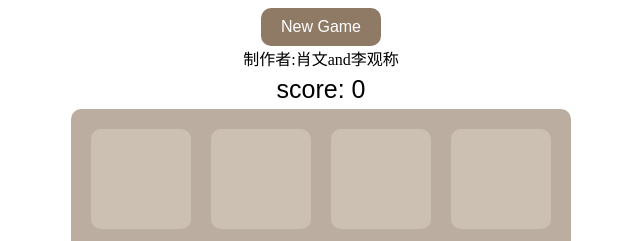
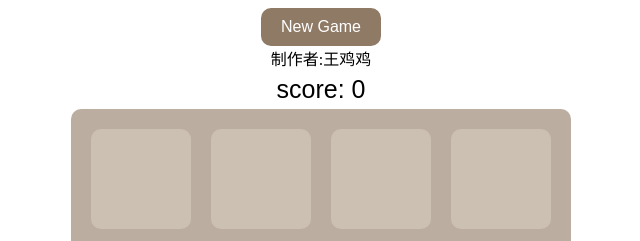
Before and after one commit to wikelgc/jekyll_demo, a Jekyll site: the page index.html, which Jekyll copies as it is, in a window 1280 px wide. Shown: the top 241 px of the page, without its empty margins (319-959 px from the left). Built offline with Jekyll 4.4.1, drawn with Linux system fonts in a browser that asks for light colours; nearby versions of some CDN libraries.

Commit message:
Update index.html

```diff
--- a/index.html
+++ b/index.html
@@ -3,7 +3,7 @@
 <head>
 	<meta charset="UTF-8">
 	<meta name="viewport" content="width=device-width, height=device-height, initial-scale=1.0, minimum-scale=1.0, maximum-scale=1.0, user-scalable=no"/>
-	<title>制作者:肖文</title>
+	<title>2048</title>
 	<link rel="stylesheet" href="style.css"/>
 	<script type="text/javascript" src="http://libs.baidu.com/jquery/2.0.3/jquery.min.js"></script>
 	<script type="text/javascript" src="main.js"></script>
@@ -13,7 +13,7 @@
 <body>
 	<header>
 		<a href="javascript:new_game();" id="new_game_button">New Game</a>
-		<a>制作者:肖文and李观称</a>
+		<a>制作者:王鸡鸡</a>
 		<p>score: <span id="score">0</span></p>
 	</header>
 	<div id="grid_container">
```
